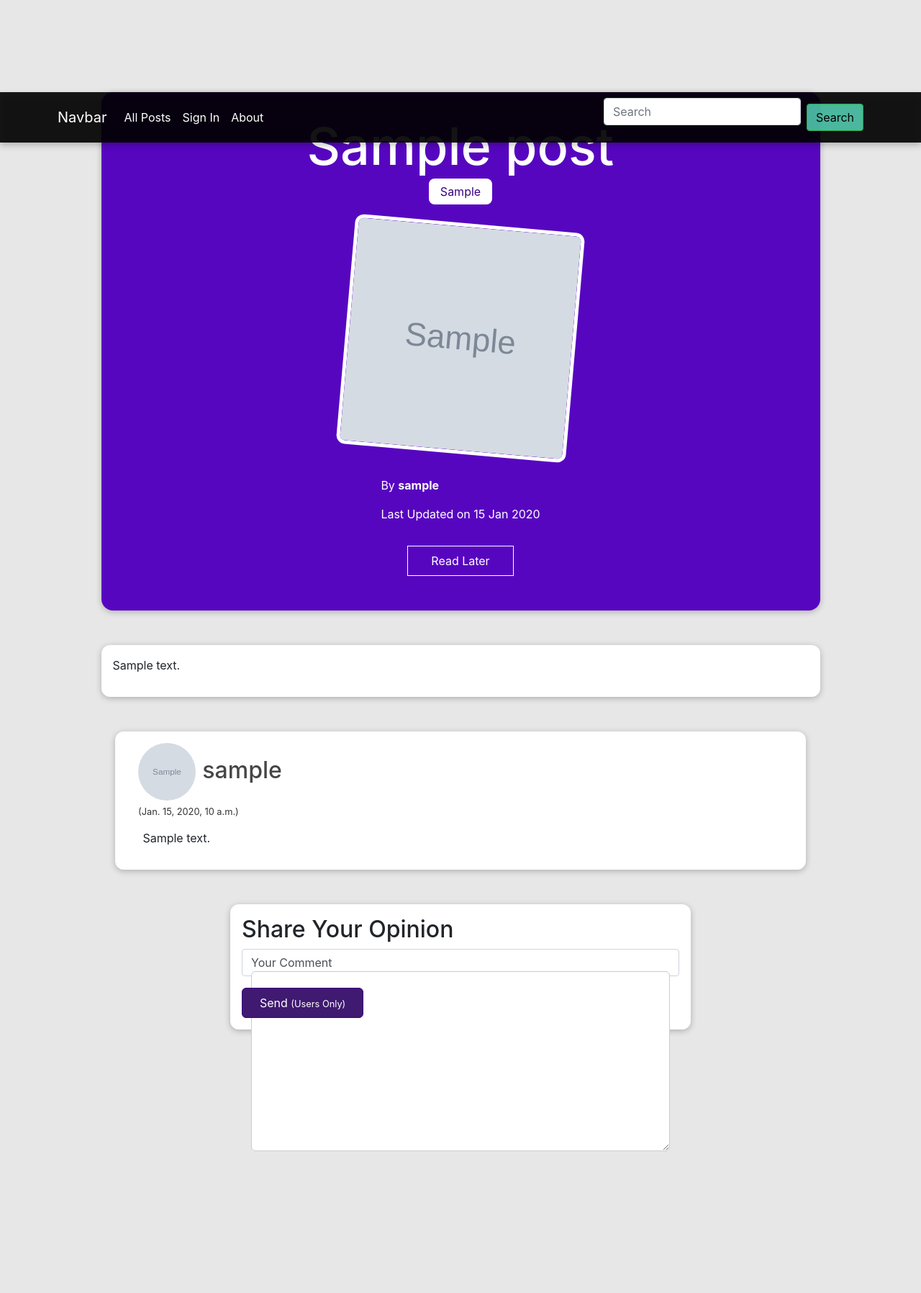
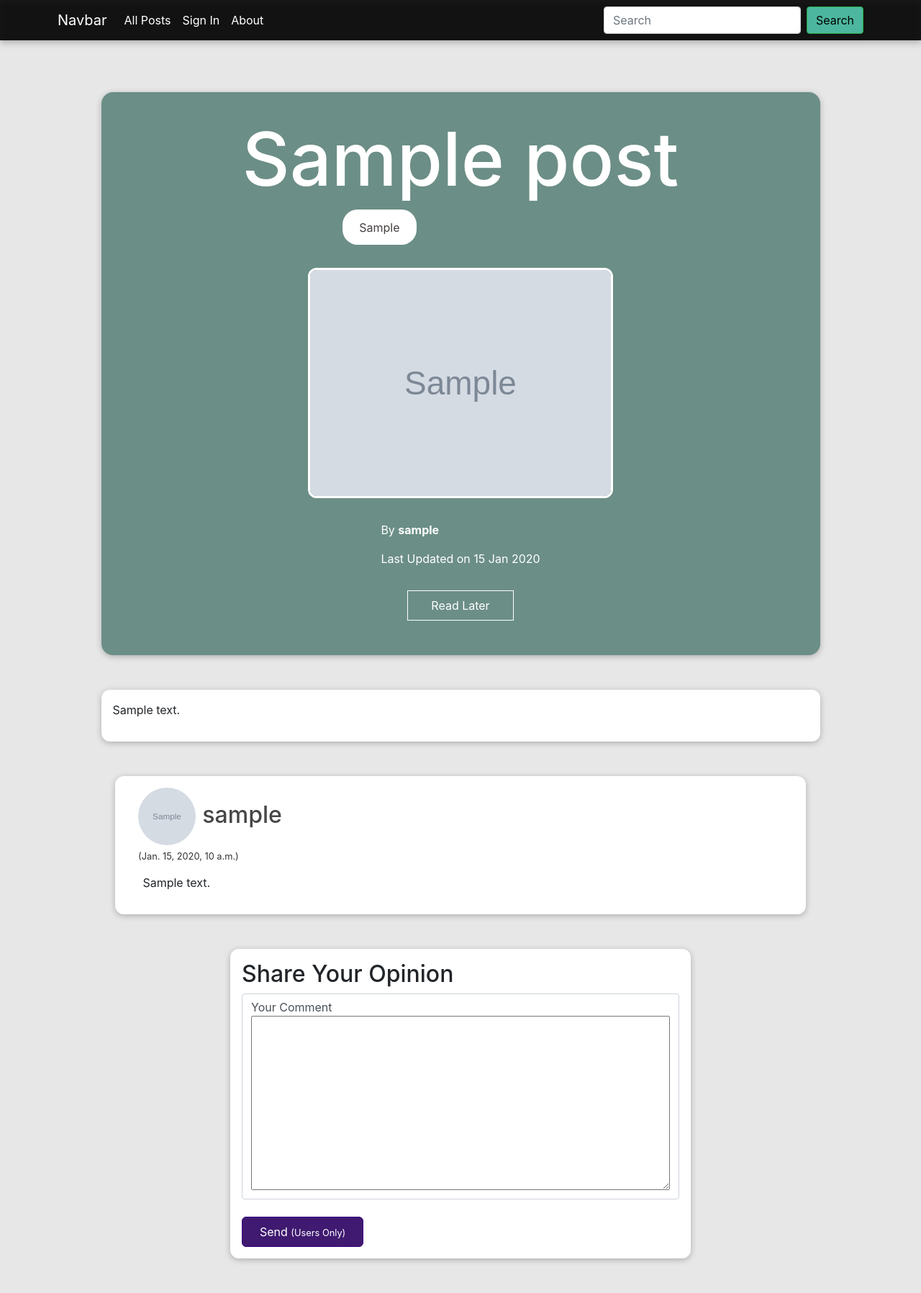
Before and after one commit to Ali-Fattahian/Blog-Project, a Django app: a page that uses Website/blog/templates/blog/post-detail.html in a window 1280 px wide. Shown: the whole page at 72% size. Before the commit the page ends 1599 px from the top, so only its background shows below. Run offline with Django 3.2, Linux system fonts and the light colour scheme; tables that the repository leaves empty hold one stand-in row (values such as "Sample post"); grey boxes marked "Sample" are stand-in pictures; some libraries are stand-ins or nearby versions.

Commit message:
change theme for all-posts and post-detail pages

```diff
--- a/Website/blog/static/blog/index.css
+++ b/Website/blog/static/blog/index.css
@@ -189,6 +189,7 @@ p {
   .nav-container {
     padding: 0;
   }
+
   #main .meta-readmore {
     display: block;
     padding: 0;
--- a/Website/blog/static/blog/post-detail.css
+++ b/Website/blog/static/blog/post-detail.css
@@ -2,13 +2,14 @@ body {
   background-color: #e7e7e7;
 }
 
-.d-flex {
-  margin-bottom: 0!important;
+#header {
+  position: fixed;
+  top: 0;
+  left: 0;
 }
 
-#main-navigation {
-  background-color: #390281;
-  box-shadow: 0 2px 8px rgba(0, 0, 0, 0.25);
+.nav-container {
+  position: static;
 }
 
 #summary {
@@ -21,7 +22,7 @@ body {
   border-radius: 16px;
   overflow: hidden;
   align-items: center;
-  background-color: #5706c0;
+  background-color: var(--primary-hover);
   position: relative;
   box-shadow: 0 2px 8px rgba(0, 0, 0, 0.25);
 }
@@ -29,9 +30,8 @@ body {
 #summary h2 {
   order: 3;
   color: white;
-  font-size: 4.5rem;
+  font-size:8vw;
   margin-top: 1rem;
-
 }
 
 #summary article {
@@ -43,11 +43,10 @@ body {
 }
 
 #summary article img {
-  width: 20rem;
   height: 20rem;
   border-radius: 12px;
-  transform: rotateZ(5deg);
-  border: 5px solid white;
+  /* transform: rotateZ(5deg); */
+  border: 3px solid white;
   margin-bottom: 1rem;
 }
 
@@ -55,7 +54,7 @@ body {
   color: white;
 }
 
-.address address a{
+.address address a {
   color: white;
   text-decoration: none;
   font-weight: bold;
@@ -64,7 +63,6 @@ body {
 .time {
   color: white;
 }
-
 
 #read-later {
   margin: 2rem 0;
@@ -77,15 +75,15 @@ body {
   font: inherit;
   color: white;
   cursor: pointer;
-  transition: background 0.4s ease-in-out;
+  transition: all 0.4s ease-in-out;
 }
 
 #read-later button:hover,
 #read-later button:active {
-  background-color: white;
-  color: #390281;
+  background-color: var(--btn-color);
+  color: var(--secondary-color);
+  border: none;
 }
-
 
 main {
   width: 90%;
@@ -100,13 +98,17 @@ main {
 #tags {
   order: 2;
   margin-bottom: 1rem;
+  display:grid;
+  grid-template-columns: 1fr 1fr 1fr;
+  column-gap: .8vw;
 }
 
-.tag{
-  color: #390281;
+.tag {
+  color: var(--secondary-hover);
   background-color: white;
-  padding: 0.5rem 1rem;
-  border-radius: 8px;
+  padding: 1vw 1.8vw;
+  border-radius: 21px;
+  text-align: center;
 }
 
 #comment-form {
@@ -120,7 +122,7 @@ main {
 }
 
 #comment-form button {
-  font:inherit;
+  font: inherit;
   background-color: #390281;
   color: white;
   border: 1px solid #390281;
@@ -133,26 +135,6 @@ main {
 #comment-form button:active {
   background-color: #4f0ba7;
   border-color: #4f0ba7;
-}
-
-.form-control {
-  margin-bottom: 1rem;
-}
-
-.form-control label {
-  font-weight: bold;
-  margin-bottom: 0.5rem;
-  display: block;
-}
-
-.form-control input,
-.form-control textarea {
-  display: block;
-  width: 100%;
-  font: inherit;
-  padding: 0.25rem;
-  border-radius: 6px;
-  border: 1px solid #ccc;
 }
 
 .errorlist {
@@ -187,7 +169,7 @@ main {
   background-color: #d6000b;
   color: white;
   padding: 0.25rem 1.5rem;
-  border-radius:6px;
+  border-radius: 6px;
 }
 
 #comments {
@@ -220,8 +202,8 @@ main {
   height: 5rem;
   border-radius: 50%;
   display: inline-block;
-  margin-bottom: .5rem;
-  margin-right: .3rem;
+  margin-bottom: 0.5rem;
+  margin-right: 0.3rem;
 }
 
 #comments h2 {
@@ -242,11 +224,34 @@ main {
 #comments h6 {
   color: #333;
   font-weight: normal;
-  font-size: .8rem;
+  font-size: 0.8rem;
 }
 
 #comments p {
-  margin-left: .4rem;
+  margin-left: 0.4rem;
+}
+#comment-form {
+  margin: 3rem auto;
+  width: 90%;
+  max-width: 40rem;
+  border-radius: 12px;
+  background-color: white;
+  box-shadow: 0 2px 8px rgba(0, 0, 0, 0.25);
+  padding: 1rem;
+}
+
+#comment-form .form-control {
+  height:100%;
+  width: 100%;
+}
+
+#comment-form textarea {
+  height: 100%;
+  width: 100%;
+}
+
+#comment-form button {
+  margin-top: 1.5rem;
 }
 
 #comment-form .button-disabled {
@@ -255,5 +260,17 @@ main {
 }
 
 .users-only {
-  font-size: .8rem;
+  font-size: 0.8rem;
 }
+
+@media screen and (max-width: 920px) and (min-width: 321px) {
+  #summary h2 {
+    font-size: 12vw;
+  }
+}
+
+@media screen and (max-width: 320px) {
+  #summary h2 {
+    font-size: 14vw;
+  }
+}
--- a/Website/blog/templates/blog/all-posts.html
+++ b/Website/blog/templates/blog/all-posts.html
@@ -8,9 +8,9 @@ All The Posts
 {% block css %}
 <link rel = 'stylesheet' href = '{% static 'blog/post.css'%}'>
 <link rel = 'stylesheet' href = '{% static 'blog/all-posts.css'%}'>
-<link rel="stylesheet" media = "screen and (min-width:651px) and (max-width:768px)" href="{% static 'blog/tablet.css' %}">
+{% comment %} <link rel="stylesheet" media = "screen and (min-width:651px) and (max-width:768px)" href="{% static 'blog/tablet.css' %}">
 <link rel="stylesheet" media = "screen and (min-width:501px) and (max-width:650px)" href="{% static 'blog/mini-tablet.css' %}">
-<link rel="stylesheet" media = "screen and (max-width:500px)" href="{% static 'blog/smartphone.css' %}">
+<link rel="stylesheet" media = "screen and (max-width:500px)" href="{% static 'blog/smartphone.css' %}"> {% endcomment %}
 {% endblock %}
 {% block content %}
 <section id = 'all-posts'>
--- a/Website/blog/templates/blog/post-detail.html
+++ b/Website/blog/templates/blog/post-detail.html
@@ -8,9 +8,9 @@
 
 {% block css %}
 <link rel = 'stylesheet' href = '{% static 'blog/post-detail.css' %}'>
-<link rel="stylesheet" media = "screen and (min-width:651px) and (max-width:768px)" href="{% static 'blog/tablet.css' %}">
+{% comment %} <link rel="stylesheet" media = "screen and (min-width:651px) and (max-width:768px)" href="{% static 'blog/tablet.css' %}">
 <link rel="stylesheet" media = "screen and (min-width:501px) and (max-width:650px)" href="{% static 'blog/mini-tablet.css' %}">
-<link rel="stylesheet" media = "screen and (max-width:500px)" href="{% static 'blog/smartphone.css' %}">
+<link rel="stylesheet" media = "screen and (max-width:500px)" href="{% static 'blog/smartphone.css' %}"> {% endcomment %}
 {% endblock %}
 
 {% block content %}
--- a/Website/static/app.css
+++ b/Website/static/app.css
@@ -100,3 +100,15 @@ a {
   background-color: rgba(100, 252, 217, 0.4);
   color: #fff;
 }
+
+@media screen and (max-width: 920px) and (min-width: 321px) {
+  .nav-container {
+    padding: 0 2rem;
+  }
+}
+
+@media screen and (max-width: 320px) {
+  .nav-container {
+    padding: 0;
+  }
+}
```
Also changed, not shown: Website/blog/static/blog/all-posts.css (+32 -1 lines).
